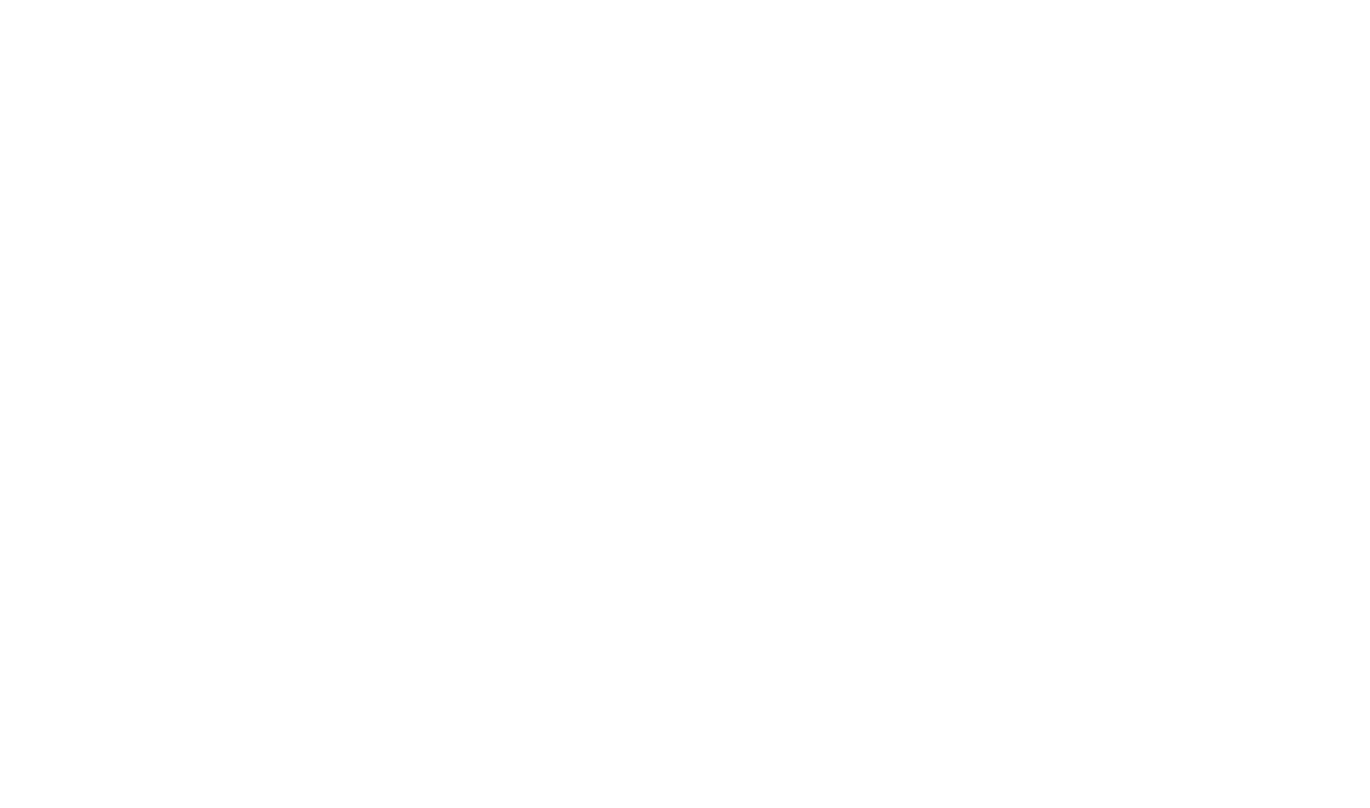
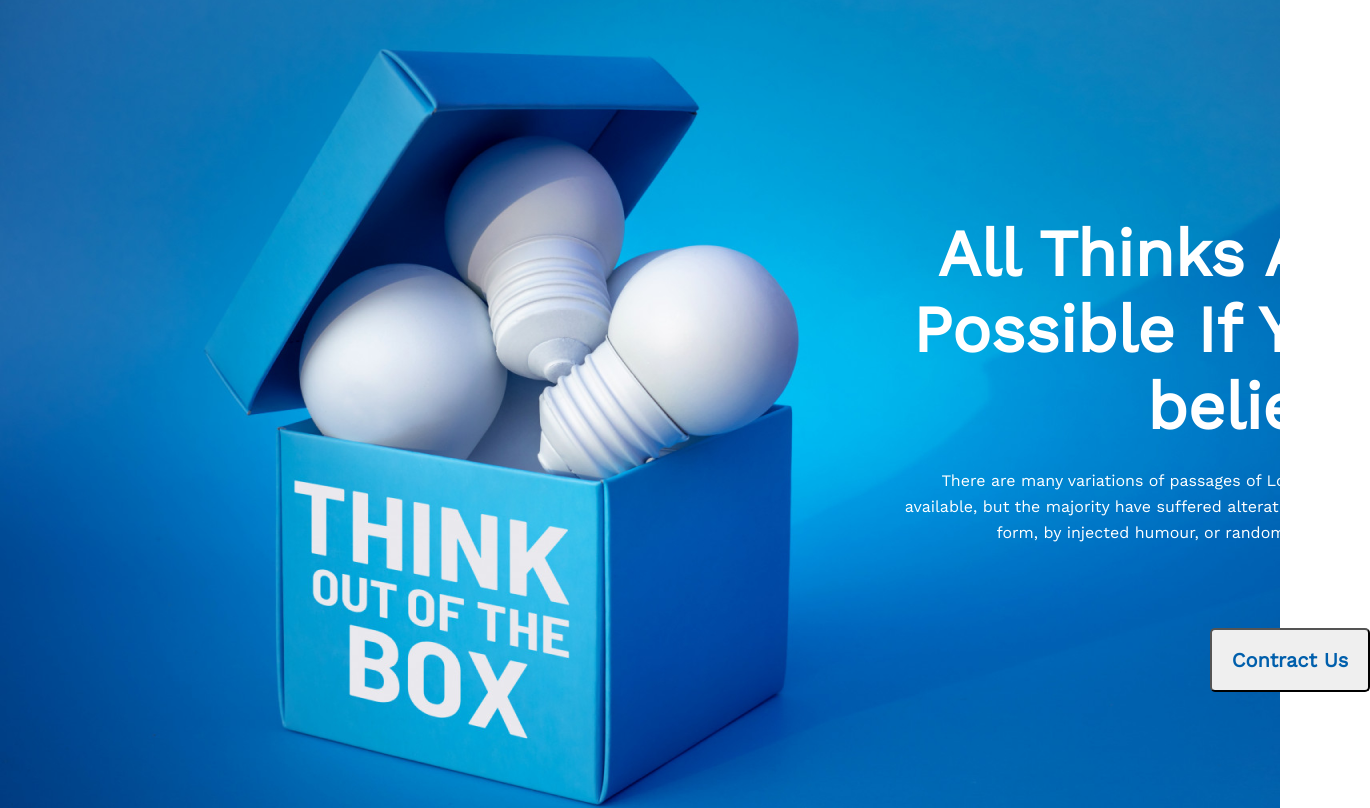
Before and after one commit to SAMIUL-35/new-year-new-me, a plain HTML site: page index.html in a window 1280 px wide. Shown: the whole page, 1370 px wide, since content can reach past the window. Drawn offline with nearby package versions, Linux system fonts and the light colour scheme.

Commit message:
added banner

```diff
--- a/STYLES/STYLE.CSS
+++ b/STYLES/STYLE.CSS
@@ -0,0 +1,66 @@
+* {
+    font-family: 'Open Sans', sans-serif;
+    font-family: 'Work Sans', sans-serif;
+    margin: 0;
+
+}
+.banner {
+    background-image: url('../images/banner/banner3.png');
+    width: 1600px;
+    height: 808px;
+    text-align: right;
+    background-size: cove1r;
+    width: 100%;
+
+
+
+
+
+}
+.banner-title {
+    width: 525px;
+    height: 228px;
+    left: 845px;
+    top: 216px;
+    display: r;
+    border: 230px 300px;
+   margin-bottom: 50px;
+font-weight : 700;
+font-size: 65px;
+color: #FFFFFF;
+line-height: 76.25px;
+text-align: right;
+position: absolute;
+}
+.banner-sec {
+    position: absolute;
+}
+.banner-para {
+    position: absolute;
+width: 494px;
+height: 78px;
+left: 876px;
+top: 468px;
+font-weight: 400;
+font-size: 16px;
+line-height: 26px;
+
+text-align: right;
+
+color: #FFFFFF;
+
+
+}
+.primary-btn {
+    width: 160px;
+    height: 64px;
+    left: 1210px;
+    top: 578px;
+    border-radius: 5px;
+    font-weight: 600;
+    font-size: 20px;
+    margin-top: 50px;
+
+    color: #005FAC;
+    position: absolute;
+}
--- a/index.html
+++ b/index.html
@@ -5,8 +5,40 @@
     <meta http-equiv="X-UA-Compatible" content="IE=edge">
     <meta name="viewport" content="width=device-width, initial-scale=1.0">
     <title>NEW YEAR</title>
+    <link rel="stylesheet" href="styles/STYLE.CSS">
+    <link rel="preconnect" href="https://fonts.googleapis.com">
+<link rel="preconnect" href="https://fonts.gstatic.com" crossorigin>
+<link href="https://fonts.googleapis.com/css2?family=Open+Sans:ital,wght@1,400;1,500&family=Work+Sans&display=swap" rel="stylesheet">
 </head>
 <body>
+    <header>
+            <nav class="banner">
+
+                <div class="baneer- sec" >
+                    <h1 class="banner-title">All Thinks Are <br>  Possible If You   <br> believe</h1>
+
+                <p class="banner-para">There are many variations of passages of Lorem Ipsum available,  but the majority have suffered alteration in some form, by injected humour, or randomised words</p>
+
+                <button class="primary-btn">Contract Us</button>
+
+                </div>
+
+
+            </nav>
+
+
+    </header>
+    <main>
+
+
+
+    </main>
+    <footer>
+
+
+
+
+    </footer>
 
 </body>
 </html>
```
